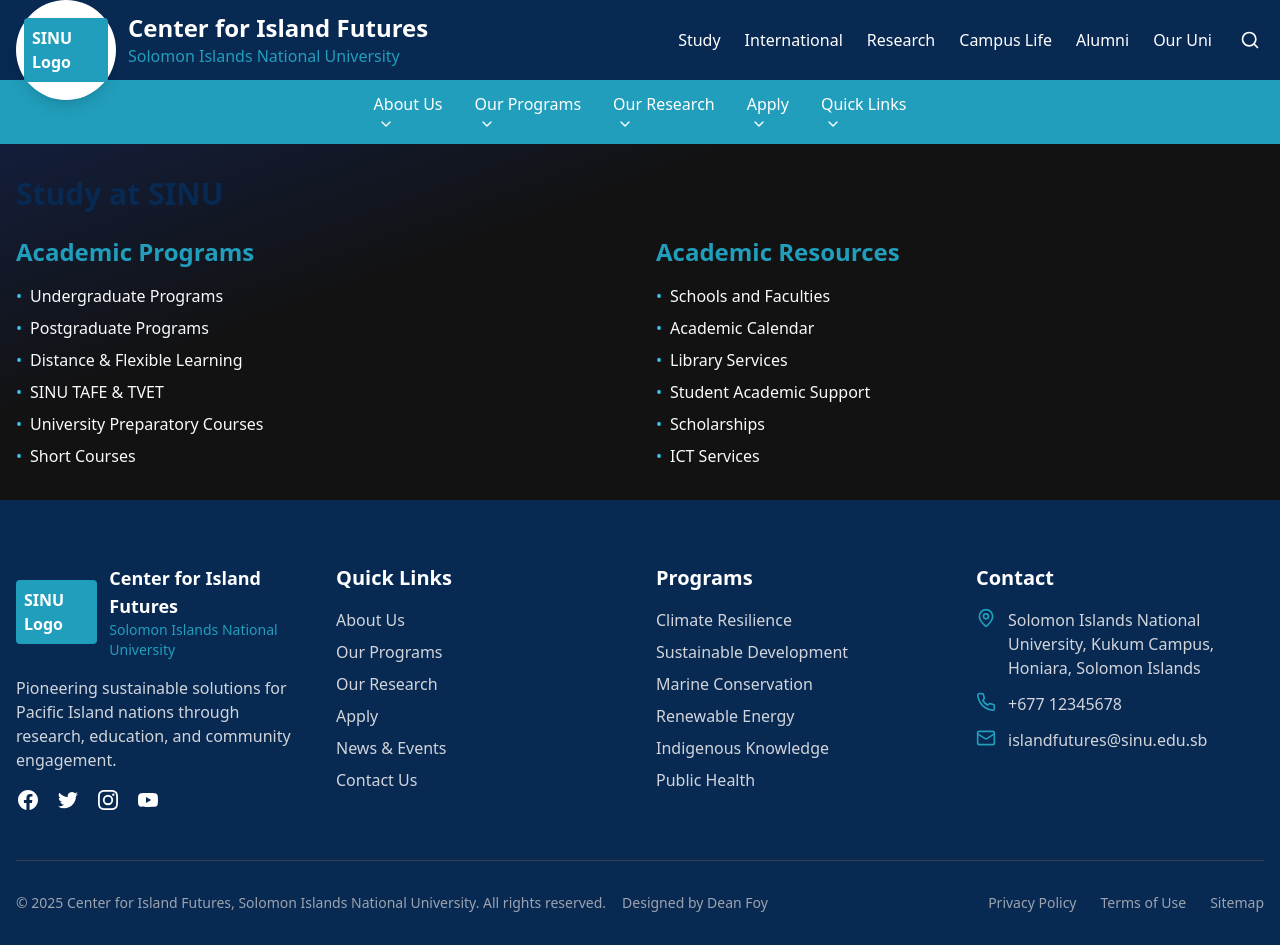
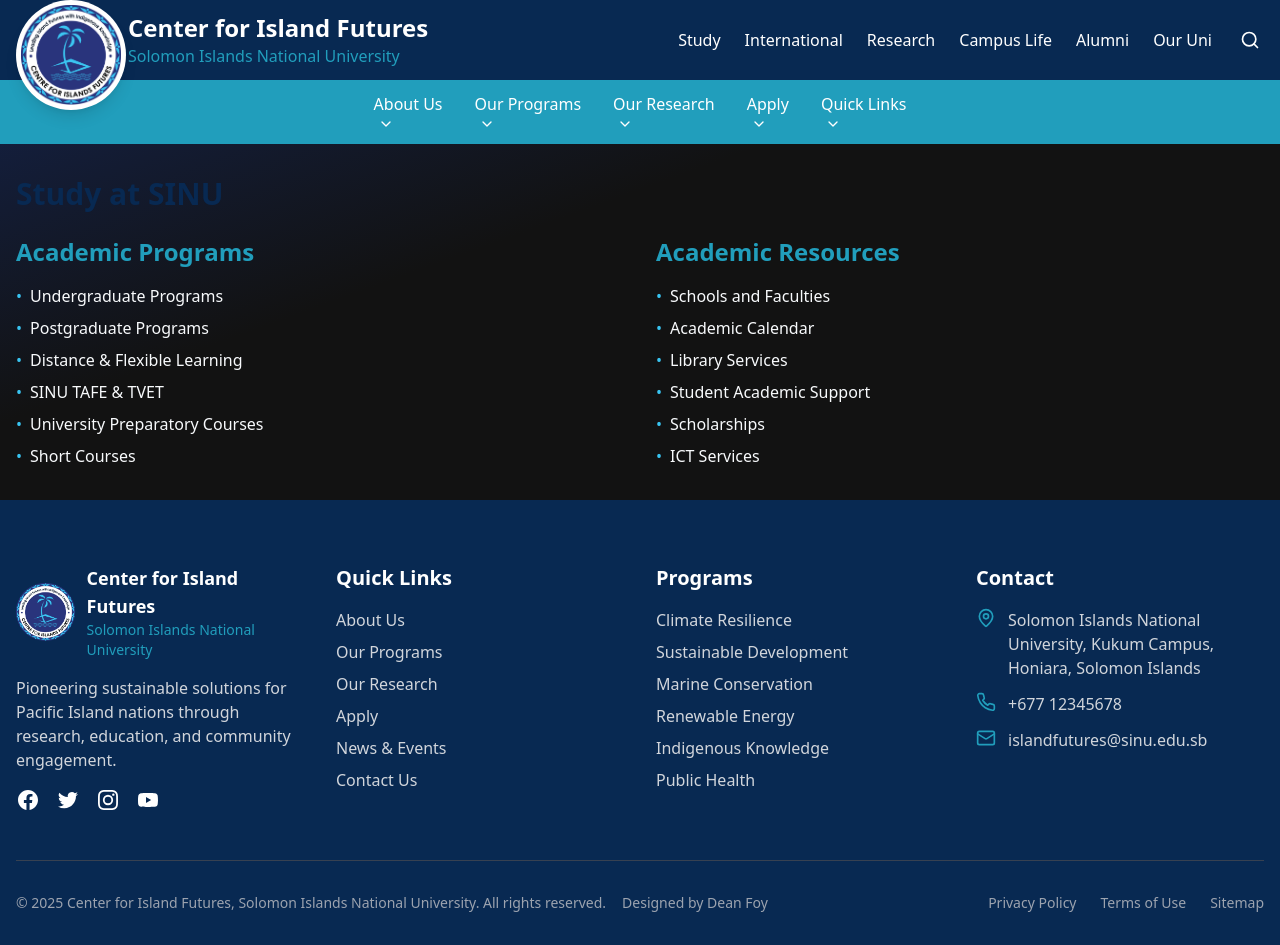
Before and after one commit to monolinedf/buildify-0a12e8e4-ad93-4df7-adeb-1b71c0e817de, a React (Vite) app: page /study in a window 1280 px wide. Built offline with nearby package versions, Linux system fonts and the light colour scheme.

Commit message:
Added image files ciflogo_1.png to project assets

```diff
--- a/src/components/Footer.tsx
+++ b/src/components/Footer.tsx
@@ -1,8 +1,8 @@
 
 import React from 'react';
 import { Link } from 'react-router-dom';
-import LogoPlaceholder from '../assets/logo-placeholder';
 import { MapPin, Phone, Mail } from 'lucide-react';
+import cifLogo from '../assets/ciflogo_1.png';
 
 const Footer: React.FC = () => {
   return (
@@ -11,7 +11,13 @@
         <div className="grid grid-cols-1 md:grid-cols-2 lg:grid-cols-4 gap-8 mb-12">
           <div>
             <div className="flex items-center mb-4">
-              <LogoPlaceholder className="h-12 w-auto mr-3" />
+              <div className="w-16 h-16 flex items-center justify-center mr-3 overflow-hidden">
+                <img
+                  src={cifLogo}
+                  alt="Center for Island Futures Logo"
+                  className="max-w-full max-h-full object-contain"
+                />
+              </div>
               <div>
                 <h3 className="text-lg font-bold">Center for Island Futures</h3>
                 <p className="text-sm text-[#219ebc]">Solomon Islands National University</p>
--- a/src/components/Header.tsx
+++ b/src/components/Header.tsx
@@ -1,7 +1,6 @@
 
 import React, { useState, useEffect, useRef } from 'react';
 import { Link } from 'react-router-dom';
-import LogoPlaceholder from '../assets/logo-placeholder';
 import { ChevronDown, Menu, X, ArrowUp, Search } from 'lucide-react';
 import {
   StudyImage,
@@ -11,6 +10,7 @@
   AlumniImage,
   OurUniImage
 } from '../assets/MenuImages';
+import cifLogo from '../assets/ciflogo_1.png';
 
 const Header: React.FC = () => {
   const [scrolled, setScrolled] = useState(false);
@@ -343,8 +343,12 @@
           <div className="bg-[#082952] text-white py-3">
             <div className="container mx-auto px-4 flex justify-between items-center">
               <div className="flex items-center justify-center lg:justify-start">
-                <div className="absolute left-4 top-0 bg-white rounded-full shadow-lg p-2 z-10 hidden lg:block" style={{ height: '100px', width: '100px' }}>
-                  <LogoPlaceholder className="h-full w-full rounded-full" />
+                <div className="absolute left-4 top-0 bg-white rounded-full shadow-lg z-10 hidden lg:flex items-center justify-center" style={{ height: '110px', width: '110px', overflow: 'hidden', padding: '5px' }}>
+                  <img
+                    src={cifLogo}
+                    alt="Center for Island Futures Logo"
+                    className="max-h-full max-w-full object-contain"
+                  />
                 </div>
                 <div className="lg:ml-28 text-center lg:text-left">
                   <h1 className="text-2xl font-bold">Center for Island Futures</h1>
```
Also changed, not shown: src/assets/ciflogo_1.png (added).
